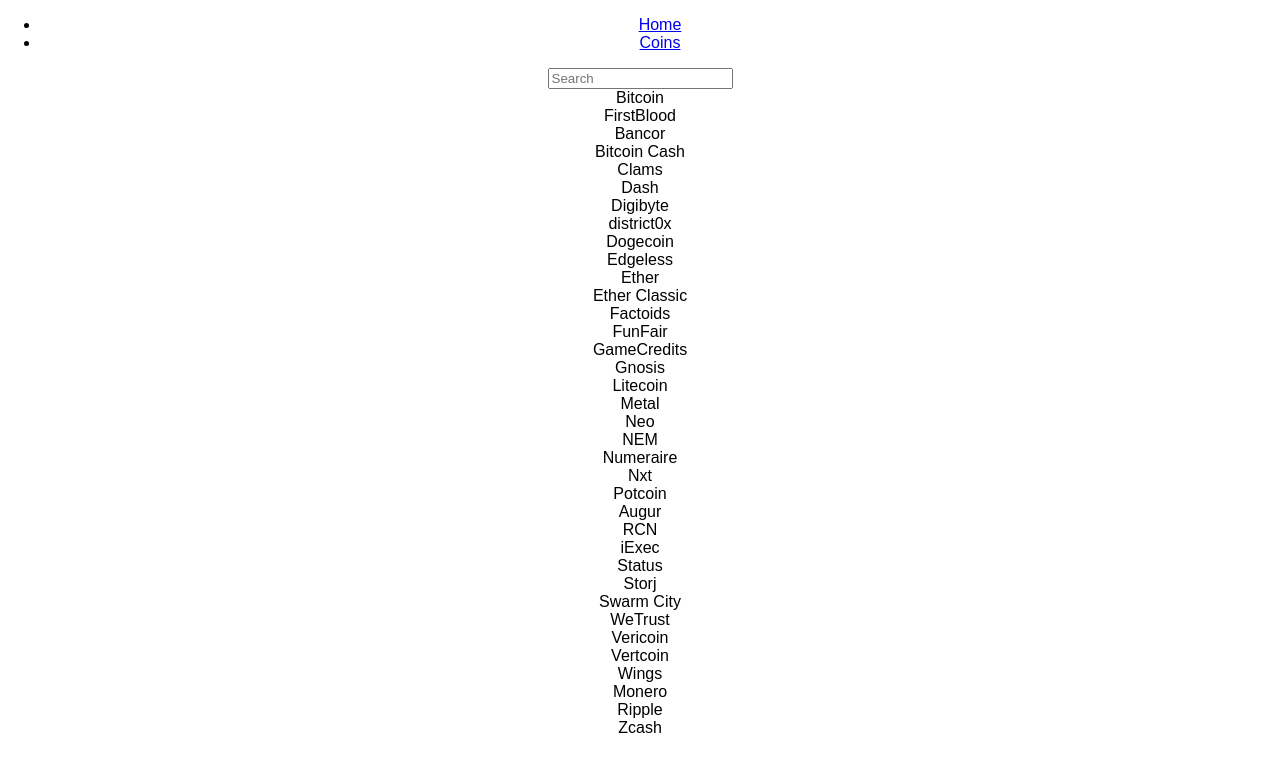
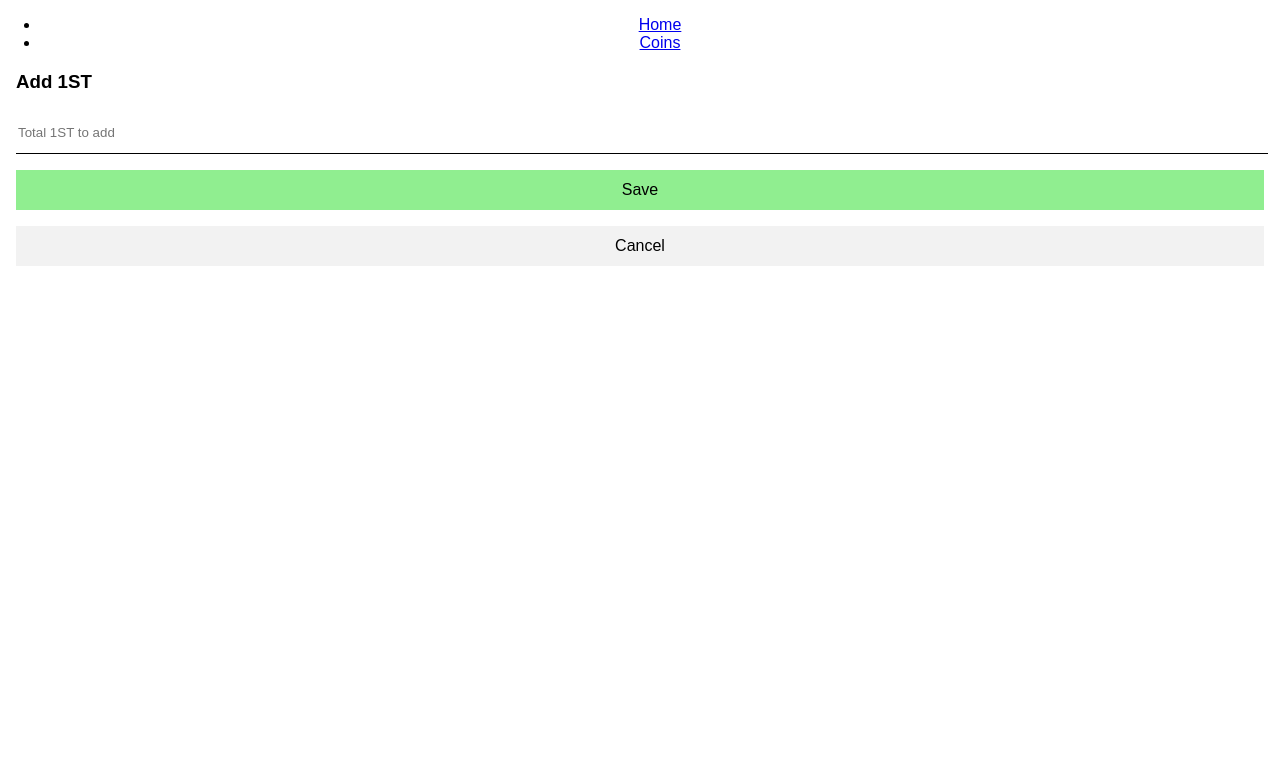
Before and after one commit to stuartquin/coin-view, a React (Create React App) app: page /coins/1ST in a window 1280 px wide. Shown: the top 772 px of the page. Built offline with nearby package versions, Linux system fonts and the light colour scheme.

Commit message:
Listing and adding interfaces

```diff
--- a/package.json
+++ b/package.json
@@ -5,6 +5,7 @@
   "dependencies": {
     "eslint": "^4.15.0",
     "eslint-config-airbnb": "^16.1.0",
+    "prop-types": "^15.6.0",
     "react": "^16.2.0",
     "react-dom": "^16.2.0",
     "react-router-dom": "^4.2.2",
--- a/src/App.css
+++ b/src/App.css
@@ -26,3 +26,33 @@
   from { transform: rotate(0deg); }
   to { transform: rotate(360deg); }
 }
+
+.container {
+  margin-left: 16px;
+  margin-right: 16px;
+}
+
+.input {
+  border: none;
+  border-bottom: solid 1px black;
+  width: 100%;
+  height: 40px;
+}
+
+.button {
+  background-color: #f2f2f2;
+  display: flex;
+  justify-content: center;
+  align-items: center;
+  text-decoration: none;
+  color: black;
+  font-size: 16px;
+  cursor: pointer;
+  width: 100%;
+  height: 40px;
+  border: none;
+}
+
+.button--success {
+  background-color: lightgreen;
+}
--- a/src/App.js
+++ b/src/App.js
@@ -7,6 +7,7 @@
 
 import "./App.css";
 import CoinSearch from "./CoinSearch";
+import CoinAdd from "./CoinAdd";
 
 
 class App extends React.Component {
@@ -19,7 +20,8 @@
             <li><Link to="/coins">Coins</Link></li>
           </ul>
 
-          <Route path="/coins" component={CoinSearch} />
+          <Route path="/coins/:symbol" component={CoinAdd} />
+          <Route exact path="/coins" component={CoinSearch} />
         </div>
       </Router>
     );
--- /dev/null
+++ b/src/CoinAdd/CoinAdd.css
@@ -0,0 +1,7 @@
+.CoinAdd {
+  text-align: left;
+}
+
+.CoinAdd .button {
+  margin-top: 16px;
+}
--- /dev/null
+++ b/src/CoinAdd/index.js
@@ -0,0 +1,29 @@
+import React from "react";
+import { Link } from "react-router-dom";
+import PropTypes from "prop-types";
+
+import "./CoinAdd.css";
+
+const CoinAdd = ({ match }) => {
+  const { symbol } = match.params;
+  const placeholder = `Total ${symbol} to add`;
+
+  return (
+    <div className="CoinAdd container">
+      <h3>Add {symbol}</h3>
+      <input
+        className="input"
+        type="number"
+        placeholder={placeholder}
+      />
+      <button className="button button--success">Save</button>
+      <Link to="/coins" className="button">Cancel</Link>
+    </div>
+  );
+};
+
+CoinAdd.propTypes = {
+  match: PropTypes.object.isRequired,
+};
+
+export default CoinAdd;
--- /dev/null
+++ b/src/CoinSearch/CoinSearch.css
@@ -0,0 +1,12 @@
+.CoinSearch {
+}
+
+.CoinSearch--Filter {
+  margin-bottom: 16px;
+}
+
+.CoinSearch--Listings {
+  display: flex;
+  flex-wrap: wrap;
+  justify-content: flex-start;
+}
--- /dev/null
+++ b/src/CoinSearch/Listing.css
@@ -0,0 +1,20 @@
+.CoinSearch--Listing {
+  width: 100px;
+  height: 100px;
+  display: flex;
+  align-items: center;
+  flex-direction: column;
+  justify-content: center;
+  border: solid 1px #e2e2e2;
+  border-radius: 4px;
+  margin: 4px;
+  cursor: pointer;
+}
+
+.CoinSearch--Listing:hover {
+  background-color: #f2f2f2;
+}
+
+.selected {
+  background-color: lightgreen;
+}
--- /dev/null
+++ b/src/CoinSearch/Listing.js
@@ -0,0 +1,30 @@
+import React from "react";
+import PropTypes from "prop-types";
+
+import "./Listing.css";
+
+const Listing = (props) => {
+  const { coin, isSelected } = props;
+
+  const className = isSelected ?
+    "CoinSearch--Listing selected" :
+    "CoinSearch--Listing";
+
+  return (
+    <div className={className}>
+      <div className="CoinSearch--Listing--icon">
+        <img src={coin.imageSmall} alt={coin.symbol} />
+      </div>
+      <div className="CoinSearch--Listing--title">
+        {coin.name}
+      </div>
+    </div>
+  );
+};
+
+Listing.propTypes = {
+  coin: PropTypes.object.isRequired,
+  isSelected: PropTypes.bool.isRequired,
+};
+
+export default Listing;
--- a/src/CoinSearch/index.js
+++ b/src/CoinSearch/index.js
@@ -1,5 +1,10 @@
 import React from "react";
+import { Link } from "react-router-dom";
+
 import { getCoins } from "../services/shapeshift";
+import Listing from "./Listing";
+
+import "./CoinSearch.css";
 
 const getDisplayCoins = (coins, filter) =>
   coins.filter((coin) => {
@@ -15,6 +20,7 @@
 
     this.state = {
       coins: [],
+      selectedSymbols: ["BTC"],
       filter: "",
     };
   }
@@ -25,6 +31,17 @@
     });
   }
 
+  handleSelect (coin) {
+    const { selectedSymbols } = this.state;
+    const selected = selectedSymbols.indexOf(coin.symbol) > -1 ?
+      selectedSymbols.filter(symbol => symbol !== coin.symbol) :
+      selectedSymbols.concat([coin.symbol]);
+
+    this.setState({
+      selectedSymbols: selected,
+    });
+  }
+
   handleFilterChange (evt) {
     this.setState({
       filter: evt.target.value,
@@ -32,27 +49,34 @@
   }
 
   render() {
-    const { coins, filter } = this.state;
+    const { coins, filter, selectedSymbols } = this.state;
     const displayCoins = getDisplayCoins(coins, filter);
 
     return (
-      <div className="Coins">
-        <div className="CoinFilter">
+      <div className="CoinSearch container">
+        <div className="CoinSearch--Filter">
           <input
             type="search"
+            className="input"
             value={filter}
             onChange={evt => this.handleFilterChange(evt)}
             placeholder="Search"
           />
         </div>
 
-        {displayCoins.map(coin => (
-          <div className="CoinCard--title">{coin.name}</div>
-        ))}
+        <div className="CoinSearch--Listings">
+          {displayCoins.map(coin => (
+            <Link key={coin.symbol} to={`/coins/${coin.symbol}`}>
+              <Listing
+                isSelected={selectedSymbols.indexOf(coin.symbol) > -1}
+                coin={coin}
+              />
+            </Link>
+          ))}
+        </div>
       </div>
     );
   }
 }
 
-
 export default CoinSearch;
```
Also changed, not shown: .eslintrc.json.
